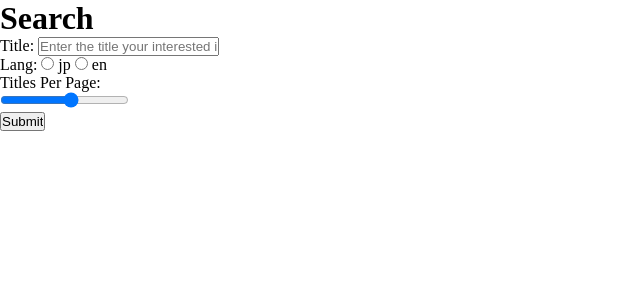
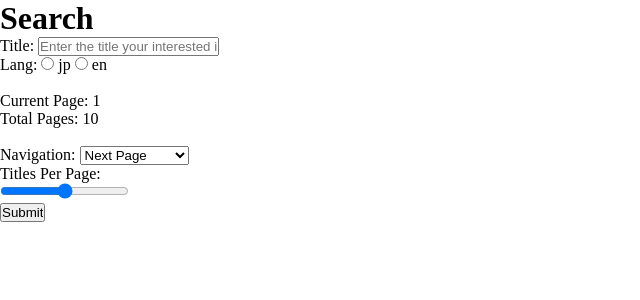
Before and after one commit to MiguelAmaro/flask_project, a Flask app: template templates/form.html in a window 1280 px wide. Shown: the top 300 px of the page, without its empty margins (0-640 px from the left). Run offline with Flask 3, Linux system fonts and the light colour scheme; the template is opened without the code that fills it: values that come from a table or form of the project are taken from there, most other values are stand-ins (such as "Sample title", 1, 10 or a date in 2020).

Commit message:
added page naviagation and renamed some stuff; used flask sessions

```diff
--- a/main.py
+++ b/main.py
@@ -1,6 +1,6 @@
-from flask import Flask, render_template, request
+from wtforms import StringField, SubmitField, IntegerField, SelectField, RadioField, validators
+from flask import Flask, render_template, request, session
 from flask_wtf import FlaskForm
-from wtforms import StringField, SubmitField, IntegerField, SelectField, RadioField, validators
 import requests
 import json
 import os
@@ -15,18 +15,22 @@
 # CLASSES
 # ////////////////////////////////////////
 class SimpleForm(FlaskForm):
-    title        = StringField('Title', [validators.DataRequired()])
-    lang         = RadioField("Lang", choices=[("native","jp"),("romaji", "en")])
-    titleperpage = IntegerField("TitlePerPage", [validators.NumberRange(min=1, max=10)])
-    submit       = SubmitField('Submit')
+    title            = StringField('Title', [validators.DataRequired()])
+    lang             = RadioField("Lang", choices=[("native","jp"),("romaji", "en")])
+    page_nav         = SelectField('Page Navigation', choices=[(1, 'Next Page'), (-1, 'Previous Page')])
+    page_title_count = IntegerField("TitlePerPage", [validators.NumberRange(min=4, max=4*25)])
+    submit           = SubmitField('Submit')
 
 # ////////////////////////////////////////
 # FUNCTIONS
 # ////////////////////////////////////////
-
+def clamp(value, min_value, max_value):
+    value = min(value, max_value)
+    value = max(value, min_value)
+    return value
 # ////////////////////////////////////////
 # HELPERS ////////////////////////////////
-def api_get_data(search_term, page_title_count):
+def api_get_data(search_term, page_title_count, page_number):
     grapql_query = '''
     query ($id: Int, $page: Int, $perPage: Int, $search: String) {
         Page (page: $page, perPage: $perPage) {
@@ -53,9 +57,12 @@
         }
     }
     '''
+    print("search: ", search_term)
+    print("page #: ", page_number)
+    print("titl per page: ", page_title_count)
     variables = {
         'search': search_term,
-        'page': 1,
+        'page': page_number,
         'perPage': page_title_count
     }
     url = 'https://graphql.anilist.co'
@@ -68,22 +75,37 @@
 # ROUTES /////////////////////////////////
 @app.route("/", methods=['GET', 'POST'])
 def index():
-    title_entered = None
-    lang_entered  = "native"
-    titlecount_entered = 1
+    if 'current_page_number' not in session:
+        session['current_page_number']   = 0
+    if 'current_page_maxcount' not in session:
+        session['current_page_maxcount'] = 1
 
-    # FORM CTRL
+    submitted_title      = None
+    submitted_lang       = "native"
+    submitted_titlecount = 1
+    submitted_nav_ctrl   = 0
+
+    # FORM
     form = SimpleForm()
     if request.method == "POST":
-        title_entered = form.title.data
-        lang_entered = form.lang.data
-        titlecount_entered = form.titleperpage.data
+        submitted_title      = form.title.data
+        submitted_lang       = form.lang.data
+        submitted_nav_ctrl   = int(form.page_nav.data) if form.page_nav.data else 0
+        submitted_titlecount = form.page_title_count.data
 
     # API CALL
-    print("log: [", title_entered, "]")
-    data = api_get_data(title_entered, titlecount_entered);
-    data_entered = [title_entered, lang_entered, titlecount_entered]
-    return render_template("index.html", media=data["data"]["Page"]["media"], form=form, data_entered=data_entered)
+    current_page_number   = session["current_page_number"]
+    current_page_maxcount = session["current_page_maxcount"]
+    api_data        = api_get_data(submitted_title, submitted_titlecount, current_page_number);
+    form_data       = [submitted_title, submitted_lang, submitted_titlecount]
+    media_data      = api_data["data"]["Page"]["media"]
+    pagination_data = api_data["data"]["Page"]["pageInfo"]
+    current_page_maxcount  = pagination_data["total"] if pagination_data else 1
+    current_page_number    = clamp(current_page_number + submitted_nav_ctrl, 1, current_page_maxcount)
+    session["current_page_number"]   = current_page_number
+    session["current_page_maxcount"] = current_page_maxcount
+    # RENDER
+    return render_template("index.html", media_data=media_data, pagination_data=pagination_data, submitted_form_data=form_data, form=form)
 
 @app.route('/about')
 def about():
--- a/templates/form.html
+++ b/templates/form.html
@@ -3,8 +3,8 @@
   <head>
     <link rel="stylesheet" type="text/css" href="{{ url_for('static', filename='styles.css') }}">
     <script>
-      function updatePageValue(value) {
-        document.getElementById('page-value').textContent = value;
+      function updatePageTitleCount(count) {
+        document.getElementById('page-title_count').textContent = count;
       }
     </script>
   </head>
@@ -14,25 +14,40 @@
         <form action="" method="post">
           {{ form.csrf_token }}
 
+          <!-- (STRING) TITLE SEARCH -->
           <label>Title:</label>
           {{ form.title(placeholder="Enter the title your interested in") }}
           </br>
+
+          <!-- TITLE LANGUAGE SELECTION -->
           <div>
             <label>Lang:</label>
-            {% for subfield in form.lang %}
-              <span class="radio-option">
-                {{ subfield }}
-                <label for="{{ subfield.id }}">{{ subfield.label.text }}</label>
+            {% for lang_option in form.lang %}
+              <span>
+                {{ lang_option }}
+                <label for="{{ lang_option.id }}">{{ lang_option.label.text }}</label>
               </span>
             {% endfor %}
           </div>
 
+          <!-- PAGE NAVIGATION -->
+          <br>
+          <div><label>Current Page: </label>{{ pagination_data.currentPage}}</div>
+          <div><label>Total Pages: </label>{{ pagination_data.total}}</div>
 
+          <br>
+          <div>
+            <label>Navigation:</label>
+            {{form.page_nav}}
+          </div>
+
+          <!-- PAGINATION CONTROL -->
           <label>Titles Per Page:</label>
-          <span id="page-value">{{ form.titleperpage.data or data_entered[2] }}</span><br>
-          <input type="range" min="1" max="10" value="{{ form.titleperpage.data or page }}" id="page-slider" name="page" oninput="updatePageValue(this.value)">
+          <span id="page-title_count">{{ form.page_title_count.data or submitted_form_data[2] }}</span><br>
+          <input type="range" min="4" value="{{ form.page_title_count.data or submitted_form_data[2] }}" id="page-slider" name="page_title_count" oninput="updatePageTitleCount(this.value)">
+          </br>
 
-          </br>
+
           {{ form.submit() }}
         </form>
     </div>
```
Also changed, not shown: templates/index.html (+3 -7 lines).
